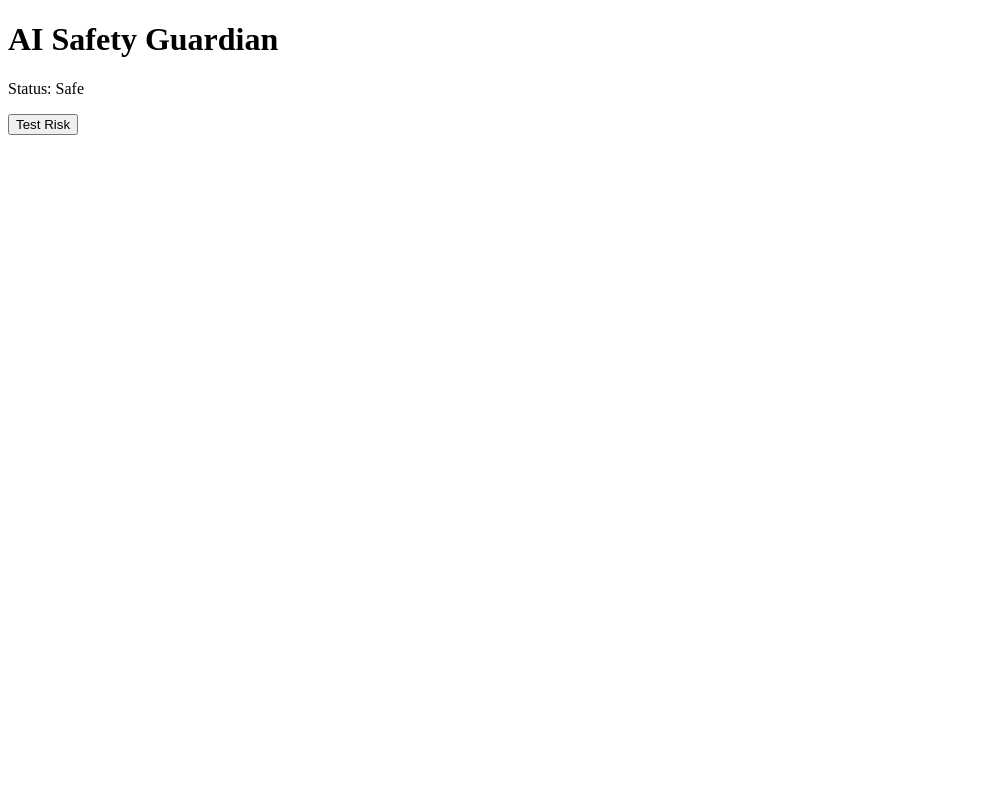
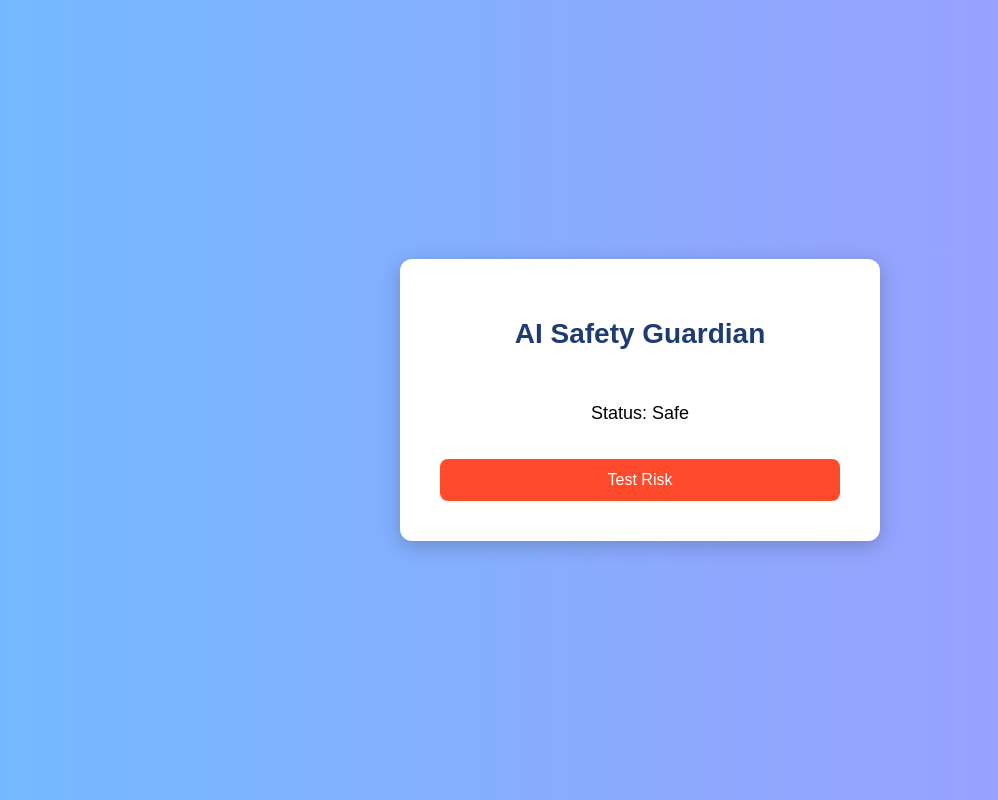
Before and after one commit to ludiemert/AI_Safety_Guardian, a Flask app: page / in a window 1280 px wide. Shown: the whole page, without its empty margins (0-998 px from the left). Run offline with Flask 3, Linux system fonts and the light colour scheme.

Commit message:
test web function and ajusts

```diff
--- a/frontend/static/style.css
+++ b/frontend/static/style.css
@@ -0,0 +1,64 @@
+/* This styles the whole page */
+body {
+    margin: 0;
+    padding: 0;
+    font-family: Arial, sans-serif;
+
+    display: flex;
+    justify-content: center;
+    align-items: center;
+
+    height: 100vh;
+
+    /* NEW SOFT BLUE */
+    background: linear-gradient(to right, #74b9ff, #a29bfe);
+}
+/* Container box */
+.container {
+    text-align: center;
+    background: white;
+    padding: 40px;
+    border-radius: 12px;
+
+    width: 90%;
+    max-width: 400px;
+
+    box-shadow: 0px 5px 20px rgba(0,0,0,0.2);
+
+    /* ADD THIS */
+    display: flex;
+    flex-direction: column;
+    gap: 15px;
+}
+
+/* Title */
+h1 {
+    font-size: 28px;
+    color: #1e3c72;
+}
+
+/* Status text */
+p {
+    font-size: 18px;
+    margin: 20px 0;
+}
+
+/* Button */
+button {
+    padding: 12px 20px;
+    font-size: 16px;
+
+    border: none;
+    border-radius: 8px;
+
+    background-color: #ff4b2b;
+    color: white;
+
+    cursor: pointer;
+    transition: 0.3s;
+}
+
+/* Button hover effect */
+button:hover {
+    background-color: #ff1c00;
+}
--- a/frontend/templates/index.html
+++ b/frontend/templates/index.html
@@ -3,22 +3,37 @@
 <head>
   <meta charset="UTF-8">
   <meta name="viewport" content="width=device-width, initial-scale=1.0">
+
   <title>AI Safety Guardian</title>
+
+   <!-- Load CSS -->
+  <link rel="stylesheet" href="/static/style.css">
+
+  <!-- favicon -->
+  <link rel="icon" href="/static/favicon.ico">
 </head>
 <body>
 
-  <h1>AI Safety Guardian</h1>
+    <div class="container">
+      <h1>AI Safety Guardian</h1>
 
-   <!-- This shows teh status -->
-   <p>Status: <span id="status">Safe</span></p>
+      <!-- This shows teh status -->
+      <p>Status: <span id="status">Safe</span></p>
 
-   <!-- This button simulates a risk -->
-   <button onclick="triggerAlert()">Test Risk</button>
+      <!-- This button simulates a risk -->
+      <button onclick="triggerAlert()">Test Risk</button>
+
+    </div>
+
+
+
 
    <!-- This is the alarm sound => script.js -->
 
    <!-- This loads JS -->
-   <script> src=/static/script.js</script>
+   <script src="/static/script.js"></script>
+
+
 
 </body>
 </html>
```
Also changed, not shown: frontend/static/favicon.ico (added), frontend/static/favicon/android-chrome-192x192.png (added), frontend/static/favicon/android-chrome-512x512.png (added), frontend/static/favicon/apple-touch-icon.png (added), frontend/static/favicon/favicon-16x16.png (added), frontend/static/favicon/favicon-32x32.png (added), frontend/static/favicon/favicon.ico (added), frontend/static/favicon/site.webmanifest (added), 1 other file.
